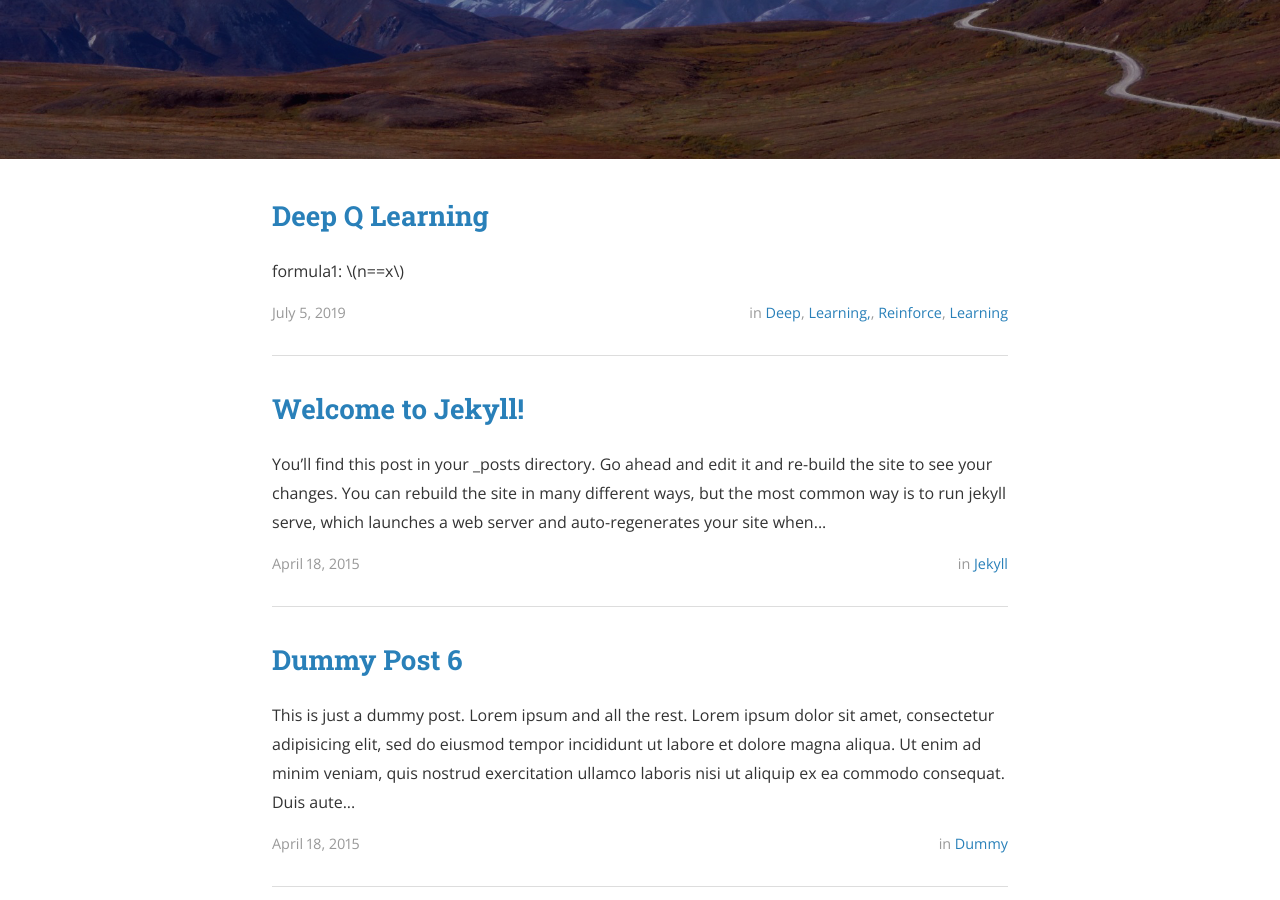
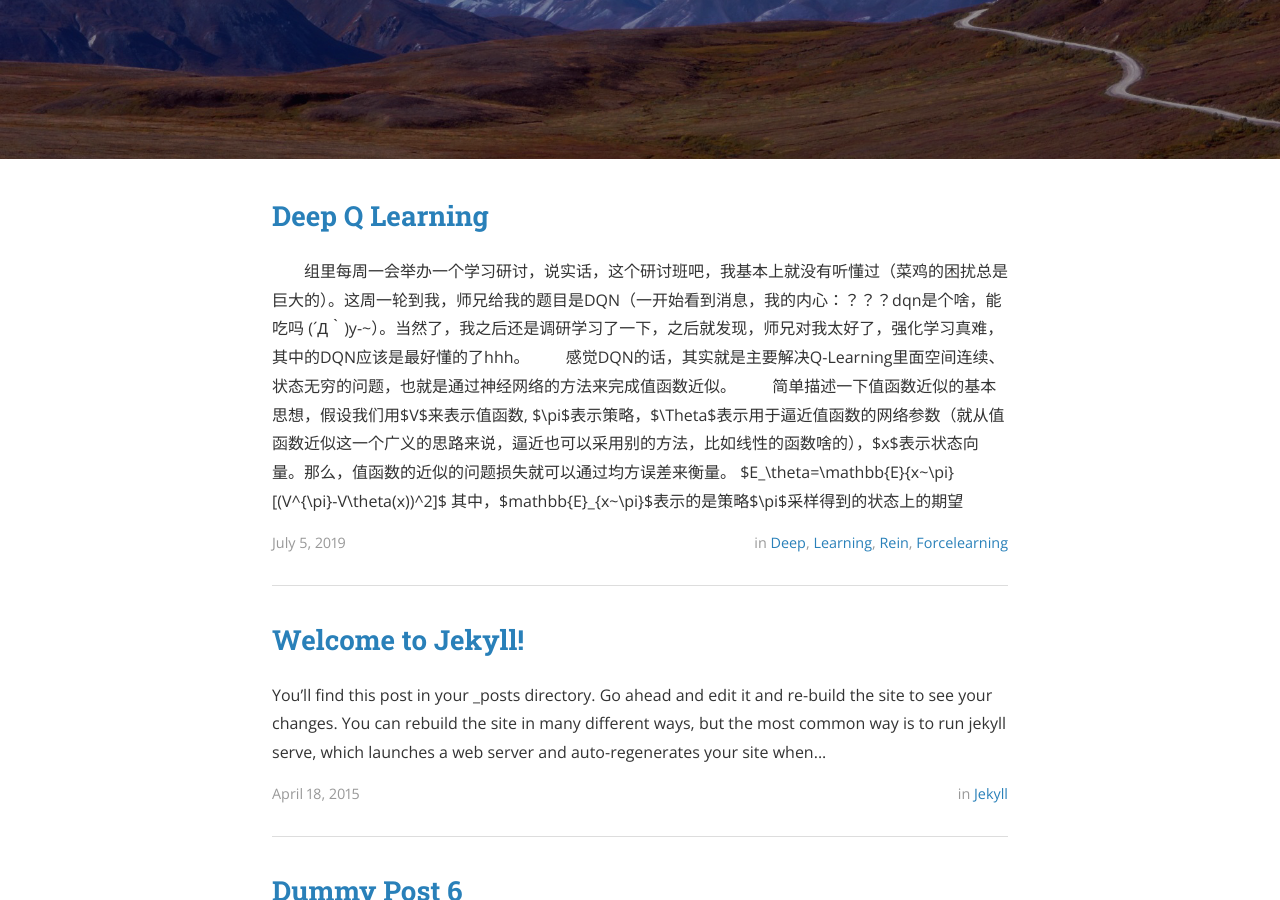
Before and after one commit to JinliangLu96/JinliangLu96.github.io, a Jekyll site: the page built from index.html, in a window 1280 px wide and 900 px high, scrolled down 344 px. Built offline with Jekyll 4.4.1, drawn with Linux system fonts in a browser that asks for light colours; nearby versions of some CDN libraries; the list of posts is cut into pages by our own code.

Commit message:
Update 2015-04-18-dummy.markdown

```diff
--- a/_posts/2015-04-18-dummy.markdown
+++ b/_posts/2015-04-18-dummy.markdown
@@ -3,12 +3,15 @@ layout: post
 title:  "Deep Q Learning"
 date:   2019-07-05 08:43:59
 author: Jinliang Lu
-categories: Deep Learning, Reinforce Learning
+categories: Deep Learning Rein forceLearning
 ---
 
+&emsp;&emsp;组里每周一会举办一个学习研讨，说实话，这个研讨班吧，我基本上就没有听懂过（菜鸡的困扰总是巨大的）。这周一轮到我，师兄给我的题目是DQN（一开始看到消息，我的内心：？？？dqn是个啥，能吃吗 (´Д｀)y-~）。当然了，我之后还是调研学习了一下，之后就发现，师兄对我太好了，强化学习真难，其中的DQN应该是最好懂的了hhh。
 
-<script type="text/javascript" async src="https://cdn.mathjax.org/mathjax/latest/MathJax.js?config=TeX-MML-AM_CHTML"> </script>
-formula1: $$n==x$$
+&emsp;&emsp;感觉DQN的话，其实就是主要解决Q-Learning里面空间连续、状态无穷的问题，也就是通过神经网络的方法来完成值函数近似。
 
+&emsp;&emsp;简单描述一下值函数近似的基本思想，假设我们用$V$来表示值函数, $\pi$表示策略，$\Theta$表示用于逼近值函数的网络参数（就从值函数近似这一个广义的思路来说，逼近也可以采用别的方法，比如线性的函数啥的），$x$表示状态向量。那么，值函数的近似的问题损失就可以通过均方误差来衡量。
 
-<img src="http://chart.googleapis.com/chart?cht=tx&chl=\Large x=\frac{-b\pm\sqrt{b^2-4ac}}{2a}" style="border:none;">
+$E_\theta=\mathbb{E}_{x~\pi}[(V^{\pi}-V_\theta(x))^2]$
+
+其中，$mathbb{E}_{x~\pi}$表示的是策略$\pi$采样得到的状态上的期望
```
